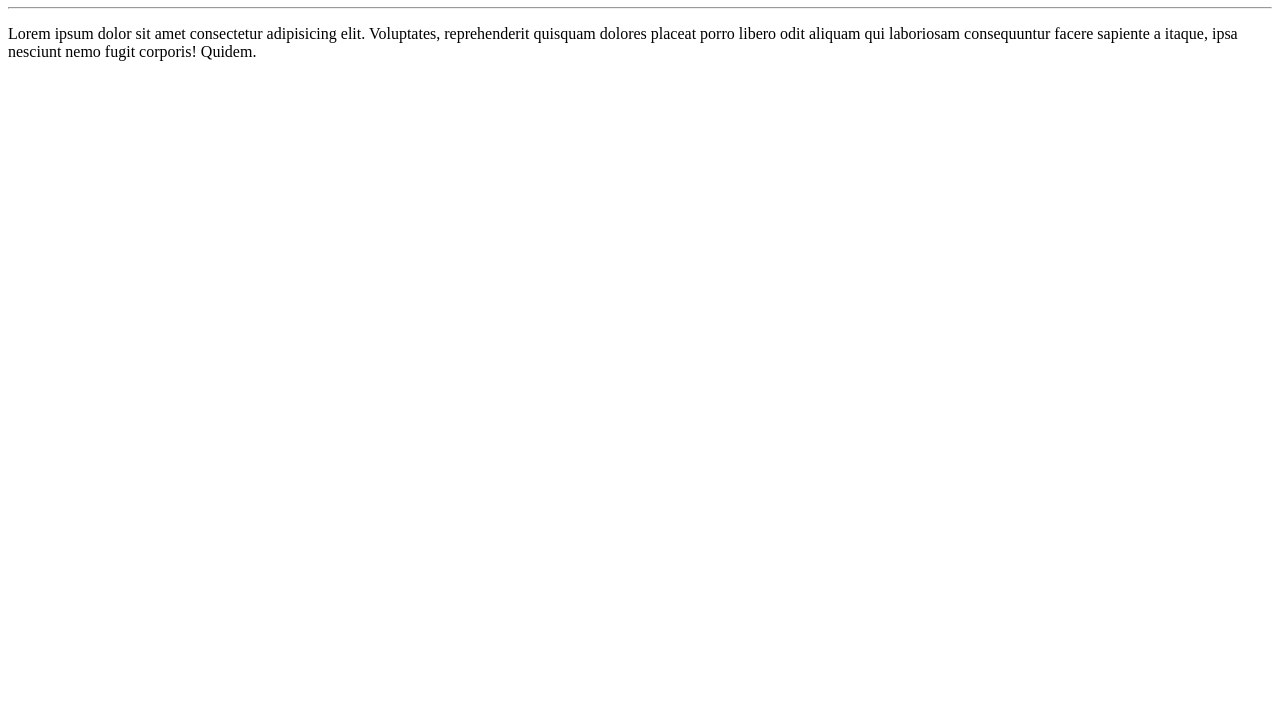
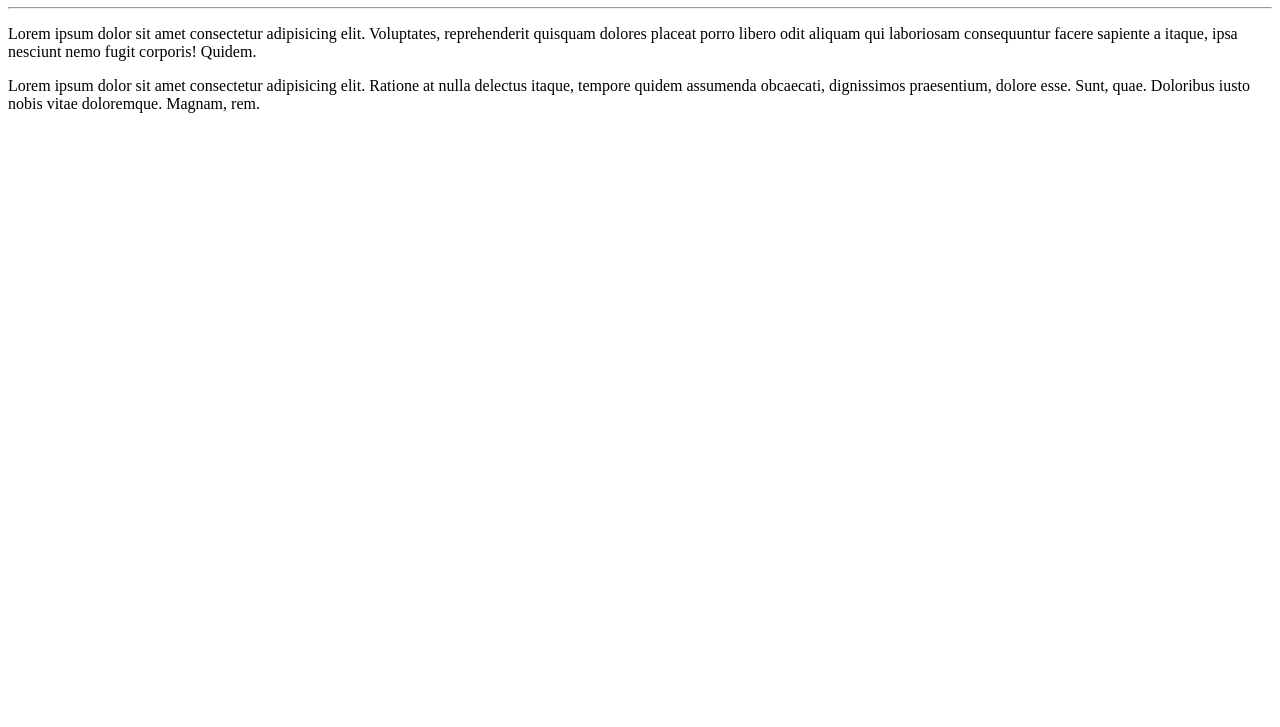
Before and after one commit to EduardoMendes87/Ola-Mundo, a plain HTML site: page site-exemplo/index.html in a window 1280 px wide. Shown: the part 73-800 px from the top of the page. Drawn offline with Linux system fonts and the light colour scheme.

Commit message:
Adicionei um paragrafo

```diff
--- a/site-exemplo/index.html
+++ b/site-exemplo/index.html
@@ -10,5 +10,6 @@
     <h1>Olá, Mundo</h1>
     <hr>
     <p>Lorem ipsum dolor sit amet consectetur adipisicing elit. Voluptates, reprehenderit quisquam dolores placeat porro libero odit aliquam qui laboriosam consequuntur facere sapiente a itaque, ipsa nesciunt nemo fugit corporis! Quidem.</p>
+    <p>Lorem ipsum dolor sit amet consectetur adipisicing elit. Ratione at nulla delectus itaque, tempore quidem assumenda obcaecati, dignissimos praesentium, dolore esse. Sunt, quae. Doloribus iusto nobis vitae doloremque. Magnam, rem.</p>
 </body>
 </html>
```
